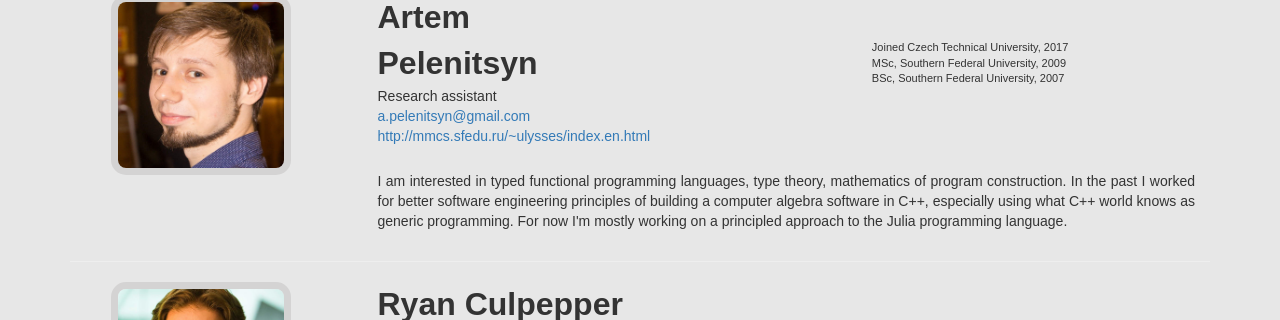
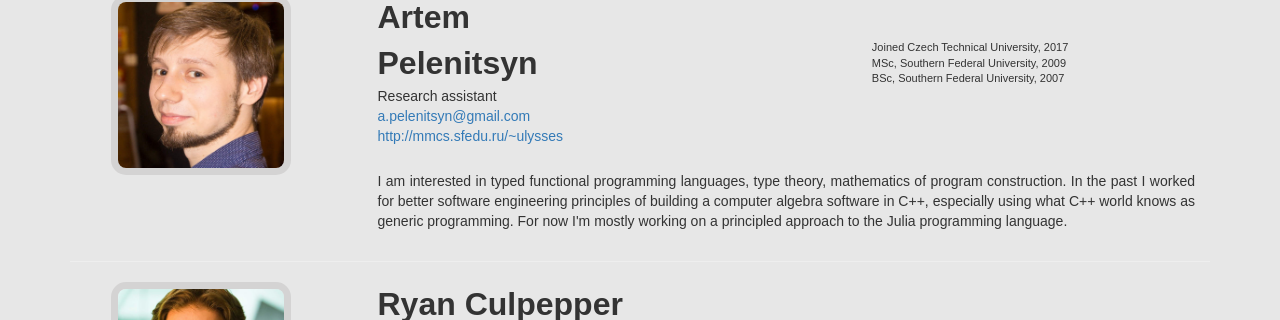
Before and after one commit to PRL-PRG/prl-prg.github.io, a Jekyll site: the page built from people.md, in a window 1280 px wide and 900 px high, scrolled down 1509 px. Shown: the part 132-452 px from the top of the window. Built offline with Jekyll 4.4.1, drawn with Linux system fonts in a browser that asks for light colours; some of the changed lines change nothing that is shown.

Commit message:
fix broken link to Artem's page

```diff
--- a/people.md
+++ b/people.md
@@ -78,7 +78,7 @@ people:
     photo: artem_pelenitsyn.jpg
     title: Research assistant
     email: a.pelenitsyn@gmail.com
-    web: http://mmcs.sfedu.ru/~ulysses/index.en.html
+    web: http://mmcs.sfedu.ru/~ulysses
     bio:
     - Joined Czech Technical University, 2017
     - MSc, Southern Federal University, 2009
```
